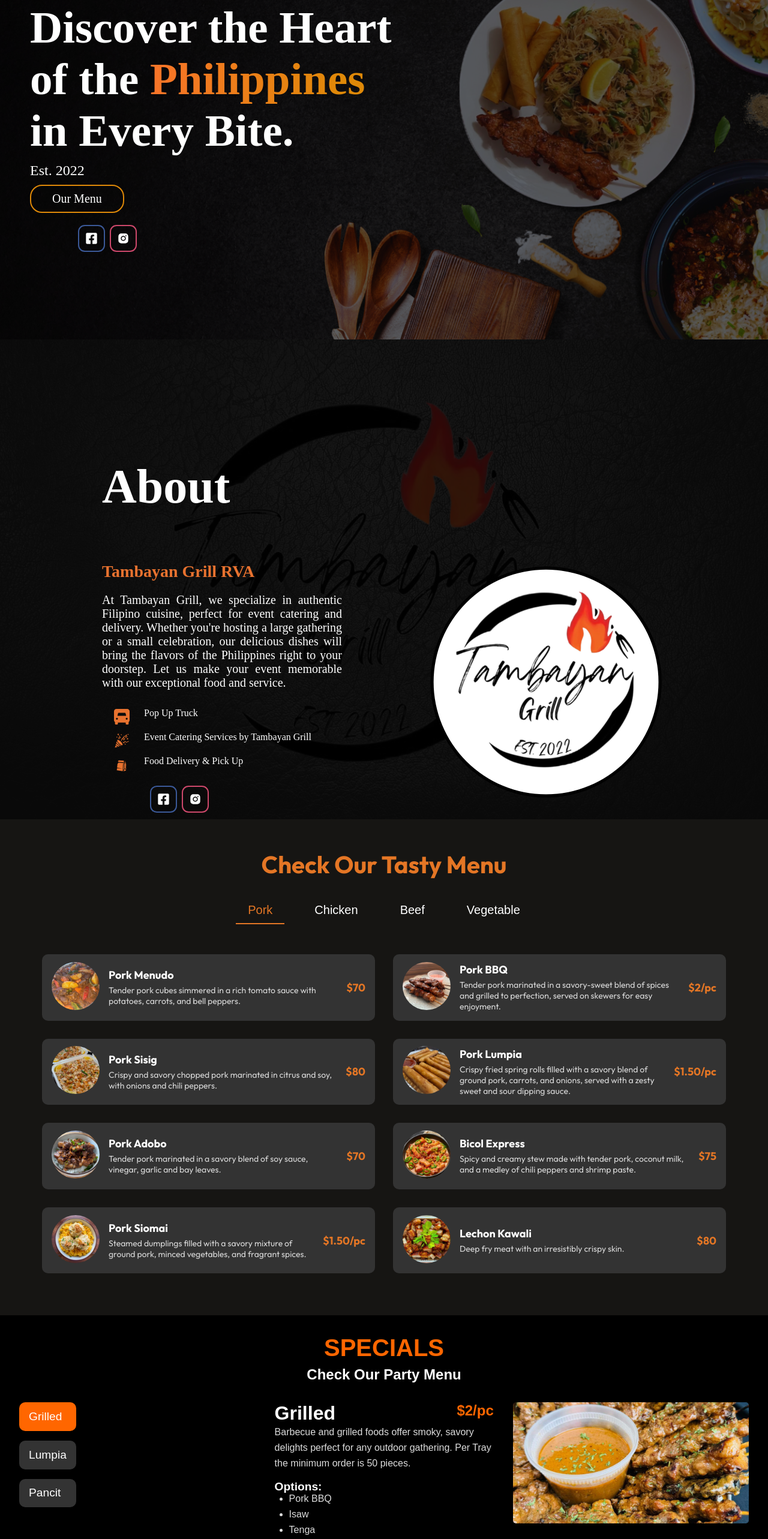
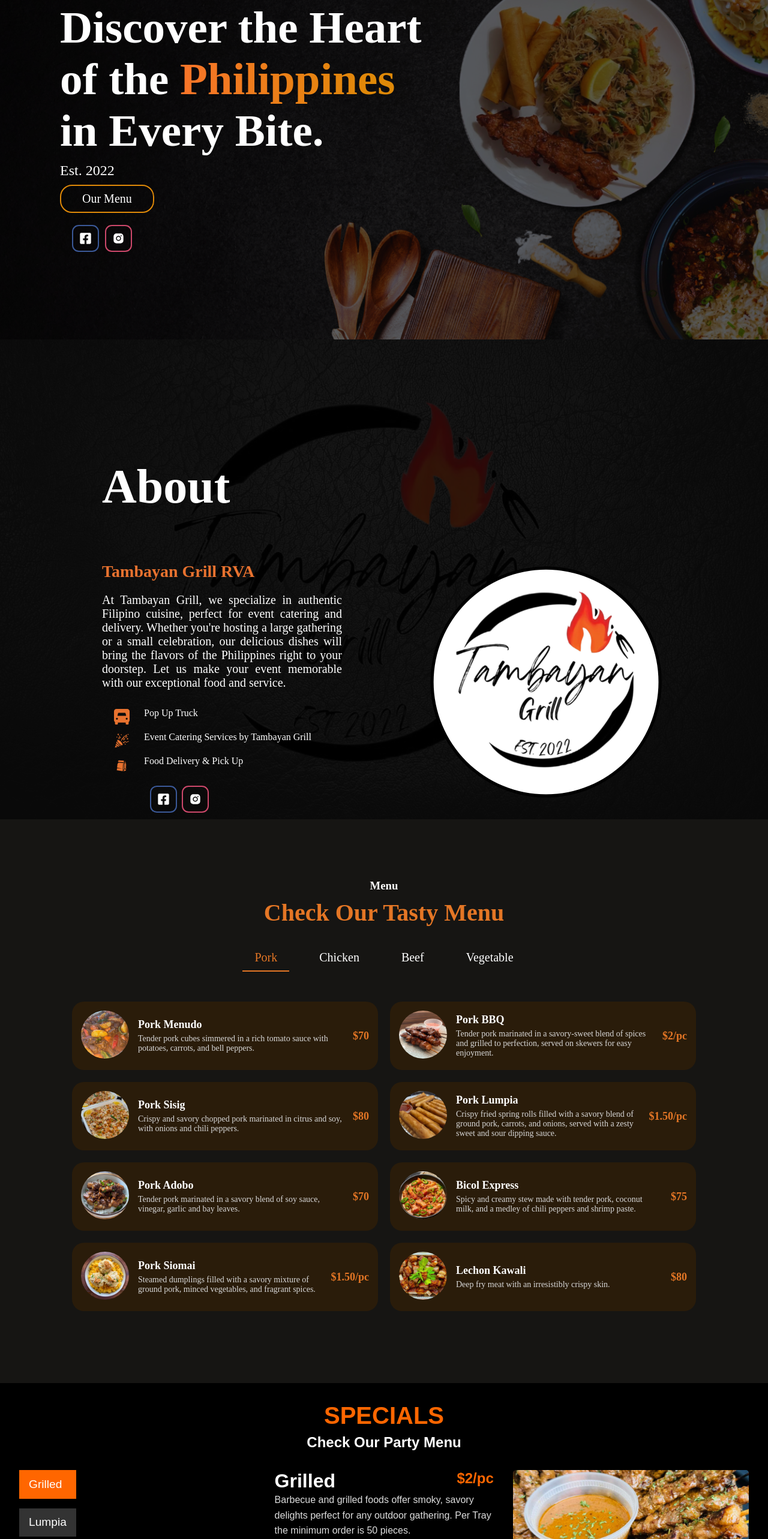
Before and after one commit to gvrr-erwin/react-TG, a React (Vite) app: page / in a window 1280 px wide. Shown: the part 234-2800 px from the top of the page at 60% size. Built offline with nearby package versions, Linux system fonts and the light colour scheme.

Commit message:
Enhancement: Menu view enhanced for web screen

```diff
--- a/src/components/Hero/Hero.css
+++ b/src/components/Hero/Hero.css
@@ -1,10 +1,6 @@
-html {
-    scroll-behavior: smooth;
-}
-
 .hero {
     margin-top: 120px;
-    margin-left: 50px;
+    margin-left: 100px;
     display: flex;
     align-items: flex-start;
     flex-direction: column;
@@ -53,7 +49,7 @@
     background: linear-gradient(270deg, #DF8908 10%, #F87429 100%);
 }
 
-.icon-style {
+.hero-icon-style {
     display: flex;
     gap: 10px;
     margin-left: 20px;
--- a/src/components/Hero/Hero.jsx
+++ b/src/components/Hero/Hero.jsx
@@ -29,7 +29,7 @@
           Our Menu
         </div>
       </div>
-      <div className='icon-style'>
+      <div className='hero-icon-style'>
         <FaFacebookSquare
           onClick={handleFacebookClick}
           style={{
--- a/src/components/menu/Menu.css
+++ b/src/components/menu/Menu.css
@@ -1,15 +1,17 @@
   .menu-container {
-    padding: 50px;
+    padding: 100px;
     text-align: center;
+    font-family: serif;
   }
 
-  .menu-title {
+  .menu-title h1{
+    display: block;
     font-size: 40px;
     color: #e47625;
     margin-bottom: 30px;
+    margin-top: 10px;
   }
 
-  /* Tabs */
   .menu-tabs {
     display: flex;
     justify-content: center;
@@ -17,6 +19,7 @@
   }
 
   .menu-tab {
+    font-family: serif;
     background-color: transparent;
     border: none;
     font-size: 20px;
@@ -37,11 +40,10 @@
     color: #e47625;
   }
 
-  /* Menu Items */
   .menu-items {
     display: grid;
     grid-template-columns: 1fr 1fr;
-    gap: 30px;
+    gap: 20px;
     padding: 20px;
   }
 
@@ -49,13 +51,14 @@
     display: flex;
     align-items: center;
     background-color: #2a1c0a;
-    border-radius: 10px;
+    border-radius: 20px;
     padding: 15px;
     transition: transform 0.3s ease-in-out;
   }
 
   .menu-item:hover {
     transform: translateY(-5px);
+    background: #985d3349;
   }
 
   .menu-image img {
@@ -88,7 +91,6 @@
     color: #e47625;
   }
 
-  /* Responsive Design */
   @media (max-width: 768px) {
     .menu-items {
       grid-template-columns: 1fr;
--- a/src/components/menu/Menu.jsx
+++ b/src/components/menu/Menu.jsx
@@ -16,8 +16,12 @@
   };
 
   return (
-    <div id='menu' className="menu-container">
-      <h1 className="menu-title">Check Our Tasty Menu</h1>
+    <div id='menu'>
+      <div className="menu-container">
+        <div className="menu-title">
+          <h3>Menu</h3>
+          <h1>Check Our Tasty Menu</h1>
+        </div>
         <div className="menu-tabs">
           {Object.keys(menus).map((menu) => (
             <button
@@ -44,5 +48,6 @@
           ))}
         </div>
       </div>
+    </div>
   );
 };
--- a/src/components/special/Special.css
+++ b/src/components/special/Special.css
@@ -52,13 +52,13 @@
   color: #fff;
 }
 
-.menu-list {
+.special-list {
   display: flex;
   flex-direction: column;
   gap: 1rem;
 }
 
-.menu-item {
+.special-item {
   background-color: #333; /* Default inactive tab color */
   color: #fff;
   border: none;
@@ -69,8 +69,8 @@
   transition: background-color 0.3s ease;
 }
 
-.menu-item.active,
-.menu-item:hover {
+.special-item.active,
+.special-item:hover {
   background-color: #ff6600; /* Active and hover orange color */
 }
 
@@ -121,7 +121,6 @@
   color: #ddd;
 }
 
-/* Image Section */
 .special-image-container {
   display: flex;
   justify-content: center;
--- a/src/components/special/Special.jsx
+++ b/src/components/special/Special.jsx
@@ -41,21 +41,19 @@
   const selected = menuItems[selectedItem];
 
   return (
+    <div id="special">
       <div id="special" className="special-container">
-    {/* Top Section: Titles */}
         <div className="special-header">
           <h2>SPECIALS</h2>
           <h3>Check Our Party Menu</h3>
         </div>
-
-    {/* Main Section: Columns */}
         <div className="special-content">
           <div className="special-menu">
-        <div className="menu-list">
+            <div className="special-list">
               {Object.keys(menuItems).map((item) => (
                 <div
                   key={item}
-              className={`menu-item ${selectedItem === item ? 'active' : ''}`}
+                  className={`special-item ${selectedItem === item ? 'active' : ''}`}
                   onClick={() => setSelectedItem(item)}
                 >
                   {item}
@@ -83,7 +81,7 @@
           </div>
         </div>
       </div>
-
+    </div>
   );
 };
 
```
Lines whose indentation alone changed are shown as unchanged.
